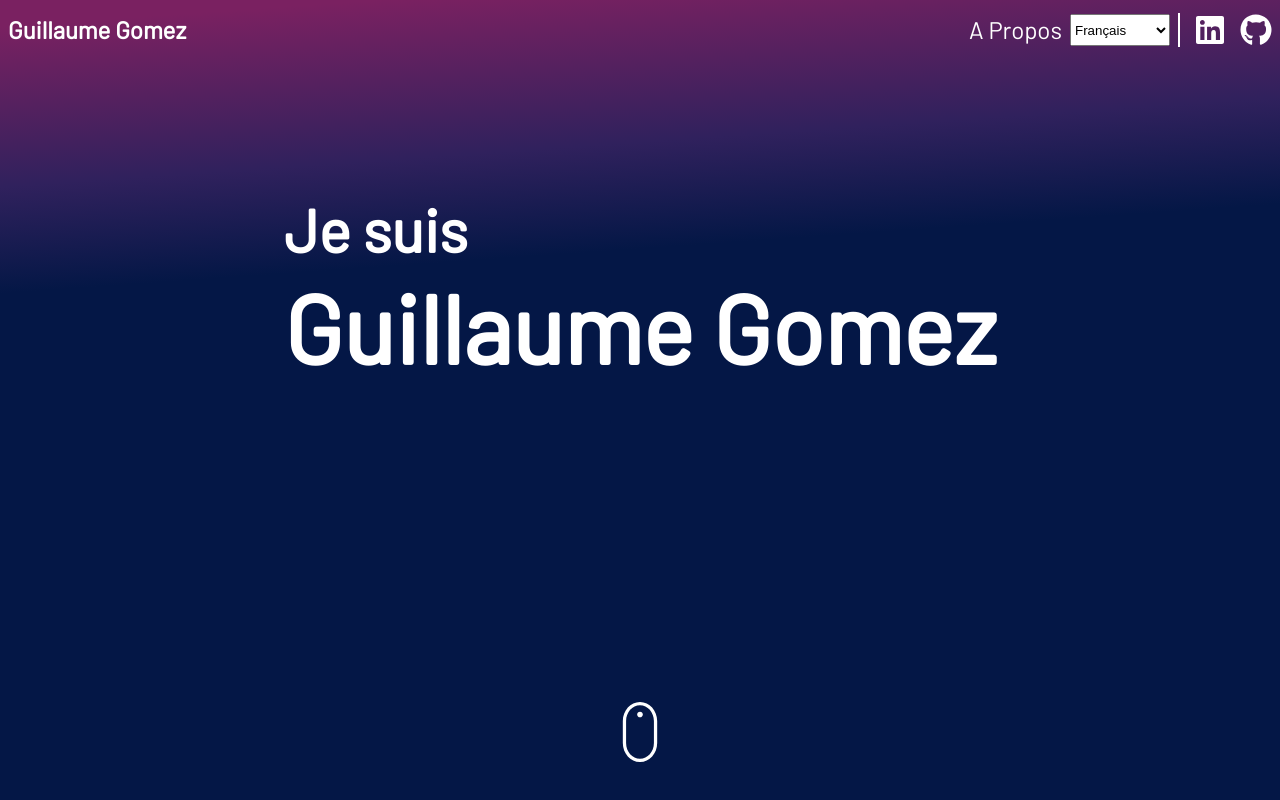
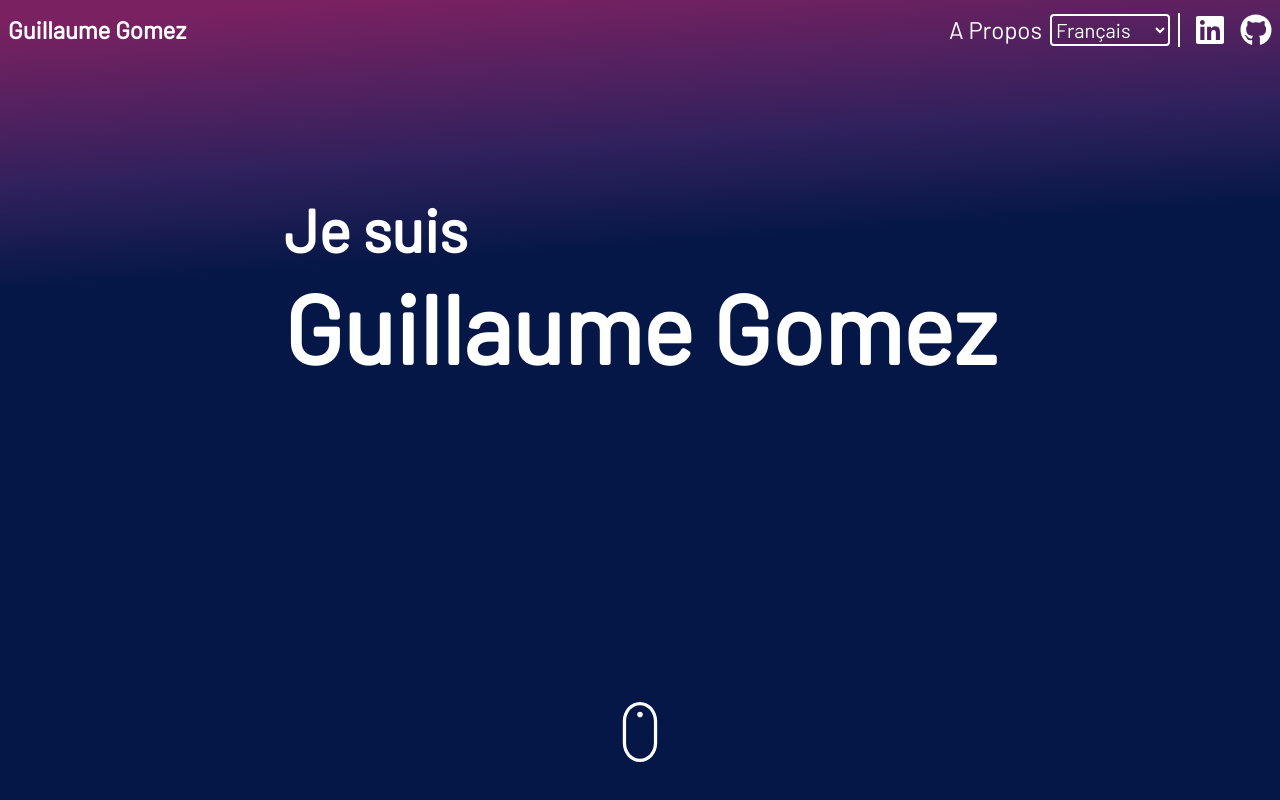
Before and after one commit to guillaume-gomez/guillaume-gomez.github.io, a React (Create React App) app: page / in a window 1280 px wide. Shown: the top 800 px of the page. Built offline with nearby package versions, Linux system fonts and the light colour scheme.

Commit message:
move select

```diff
--- a/src/App.css
+++ b/src/App.css
@@ -88,6 +88,20 @@
   height: 100%;
 }
 
+.custom-select {
+  border: 2px solid var(--white);
+  border-radius: 4px;
+  background: none;
+  color: var(--white);
+  font-family: 'Barlow';
+  font-size: 20px;
+  padding-right:1rem;
+}
+
+.custom-option {
+  color: var(--black);
+}
+
 @media(max-width: 1680px) {
   .container {
     //border: 5px solid yellow;
--- a/src/components/Header.css
+++ b/src/components/Header.css
@@ -15,7 +15,7 @@
 
 .header-links > select {
   height: 32px;
-  width: 100px;
+  width: 120px;
 }
 
 .header-name {
--- a/src/components/Header.tsx
+++ b/src/components/Header.tsx
@@ -26,9 +26,9 @@ function Header({refTarget} : HeaderInterface) {
       </div>
       <div className="header-links">
       <a onClick={() => refTarget!.current!.scrollIntoView({behavior: "smooth"})}>{t("header.about-me")}</a>
-      <select onChange={onChangeLanguage}>
-        <option value="fr">{t("header.french")}</option>
-        <option value="en">{t("header.english")}</option>
+      <select className="custom-select" onChange={onChangeLanguage}>
+        <option className="custom-option" value="fr">{t("header.french")}</option>
+        <option className="custom-option" value="en">{t("header.english")}</option>
       </select>
       <span className="header-separator"></span>
         <a href={LINKEDIN}>
--- a/src/components/ProjectsGrid.tsx
+++ b/src/components/ProjectsGrid.tsx
@@ -23,9 +23,7 @@ function ProjectsGrid({projectsData} : ProjectGridInterface) {
 
   useEffect(() => {
   controls.start(i => ({
-    opacity: [0, 1],
     translateY: [100, 0],
-    transition: { delay: i * 0.02 },
   }))
 }, [projectsData, controls])
 
```
